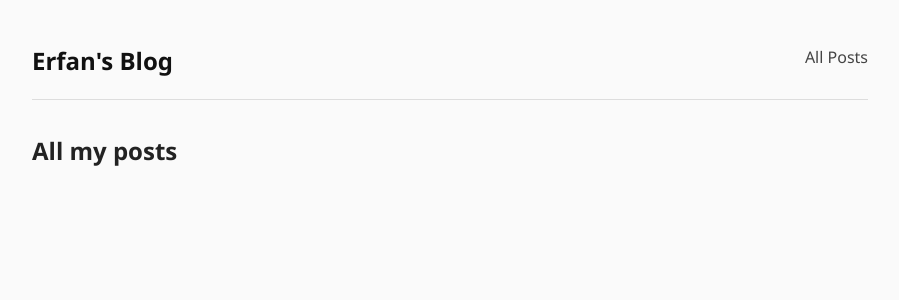
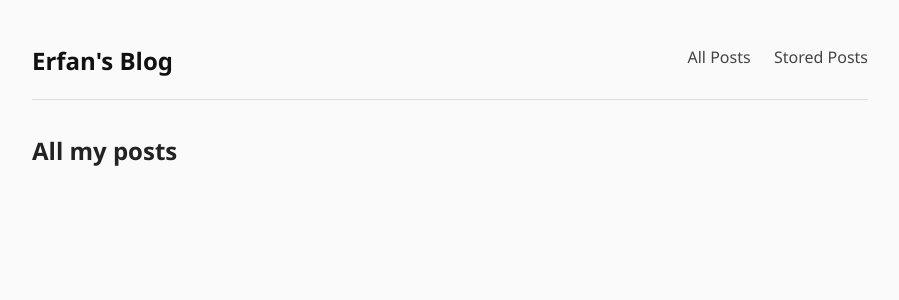
Before and after one commit to bunker-pilot/django_dummy_blog, a Django app: page /posts/ in a window 1280 px wide. Shown: the top 300 px of the page, without its empty margins (190-1089 px from the left). Run offline with Django 5.2, Linux system fonts and the light colour scheme; data that the repository does not hold is empty.

Commit message:
Added read-later for posts that are stored in sessions

```diff
--- a/blog/urls.py
+++ b/blog/urls.py
@@ -5,4 +5,5 @@ urlpatterns = [
     path("" , views.HomeView.as_view(), name = "home"),
     path("posts/" , views.PostsView.as_view() , name = "posts"),
     path("posts/<slug:slug>/" , views.PostView.as_view() , name = "post"),
+    path("read-later/" , views.ReadlaterView.as_view(), name = "read-later")
 ]
--- a/blog/views.py
+++ b/blog/views.py
@@ -29,11 +29,16 @@ class PostsView(ListView):
 class PostView(View):
     def get(self, request , slug):
         selected_post = get_object_or_404(Post, slug= slug)
+        stored = request.session["stored_posts"]
+        is_stored = False
+        if stored is not None:
+            is_stored = selected_post.id in stored
         context = {
             "p" : selected_post,
             "tags": selected_post.tag.all(),
             "comments" : selected_post.comments.all().order_by("-id"),
-            "comment_form": CommentForm()
+            "comment_form": CommentForm(),
+            "is_stored" : is_stored
         }
         return render(request , "blog/post_detail.html", context)
     def post(self, request , slug):
@@ -52,8 +57,31 @@ class PostView(View):
         }
         return render(request , "blog/post_detail.html", context)
 
+class ReadlaterView(View):
+    def get(self, request):
+        stored_posts = request.session.get("stored_posts")
+        context = {}
+        if stored_posts is None or len(stored_posts) == 0:
+            context["posts"] = ""
+            context["has_posts"] = False
+        else:
+            posts = Post.objects.filter(id__in=stored_posts)
+            context["posts"] = posts
+            context["has_posts"] = True
+        return render("/" , "blog/stored-posts.html" , context)
+    def post(self, request):
+        stored_posts = request.session.get("stored_posts")
+        if stored_posts is None:
+            stored_posts= []
+        post_id = int(request.POST["post-id"])
+        if post_id  not in stored_posts:
+            stored_posts.append(post_id)
 
-
+        else:
+            stored_posts.remove(post_id)
+        selected_post = Post.objects.get(pk = post_id)
+        request.session["stored_posts"] = stored_posts
+        return HttpResponseRedirect(reverse_lazy("post", args = [selected_post.slug]))
 """
 def home(request):
     latest_posts = Post.objects.all().order_by("-date")[:3]
--- a/templates/base.html
+++ b/templates/base.html
@@ -13,6 +13,7 @@
         <h1><a href ="{% url "home" %}"> Erfan's Blog </a></h1>
         <nav>
             <a href="{% url 'posts' %}">All Posts </a>
+            <a href="{% url 'read-later' %}">Stored Posts </a>
         </nav>
     </header>
     {% block content%}{% endblock %}
```
Also changed, not shown: blog/templates/blog/post_detail.html (+16 -0 lines), blog/templates/blog/stored-posts.html (added, +19 -0 lines).
